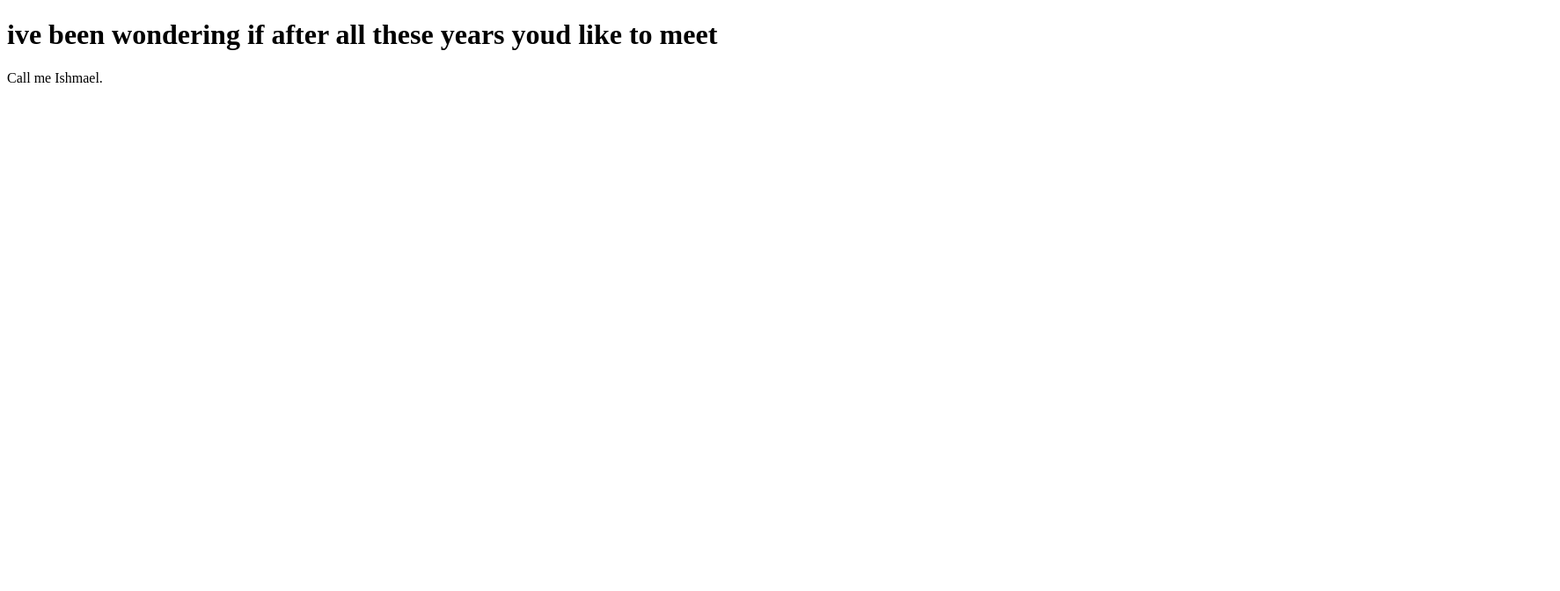
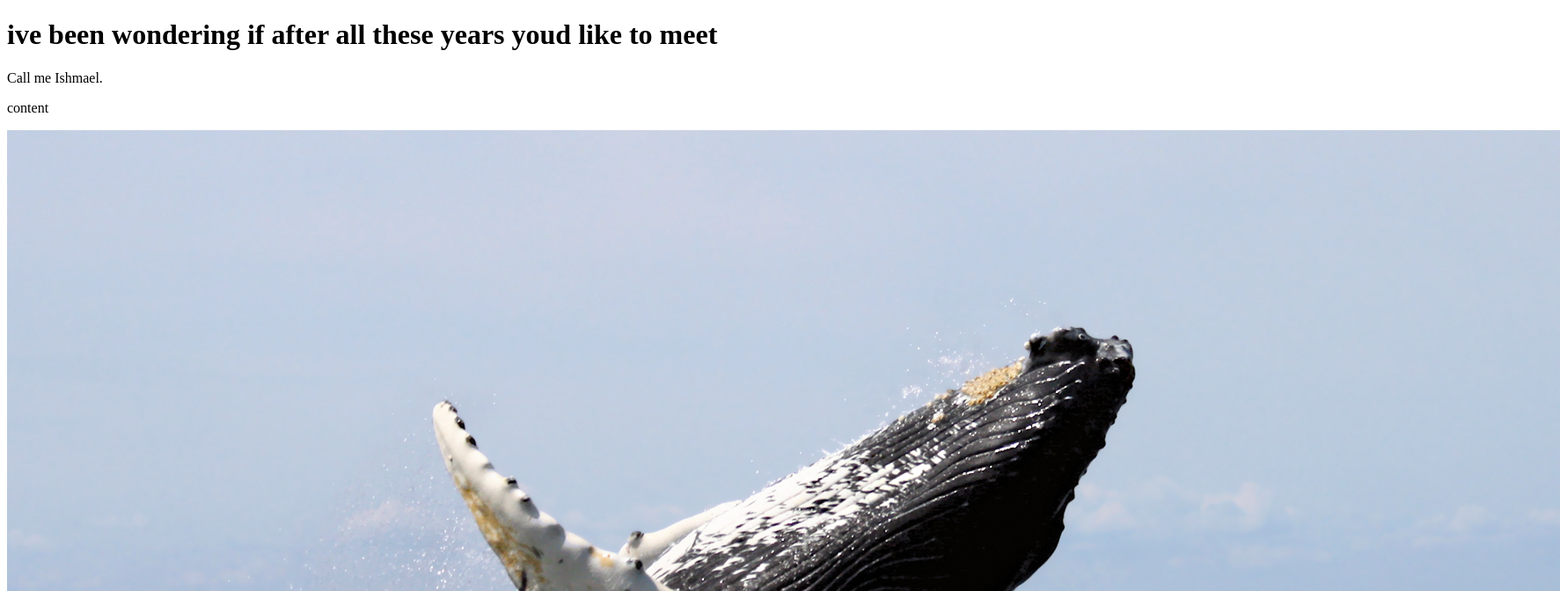
Before and after one commit to danielkuncik/website, a plain HTML site: page index.html in a window 1280 px wide. Shown: the top 672 px of the page at 88% size, 1773 px wide, since content can reach past the window. Drawn offline with Linux system fonts and the light colour scheme.

Commit message:
Add an image

```diff
--- a/index.html
+++ b/index.html
@@ -6,5 +6,7 @@
   <body>
     <h1>ive been wondering if after all these years youd like to meet</h1>
     <p>Call me Ishmael.</p>
+    <p>content</p>
+    <img src="images/whale2.jpg" />
   </body>
 </html>
```
Also changed, not shown: images/whale2.jpg (added), 2 other files.
